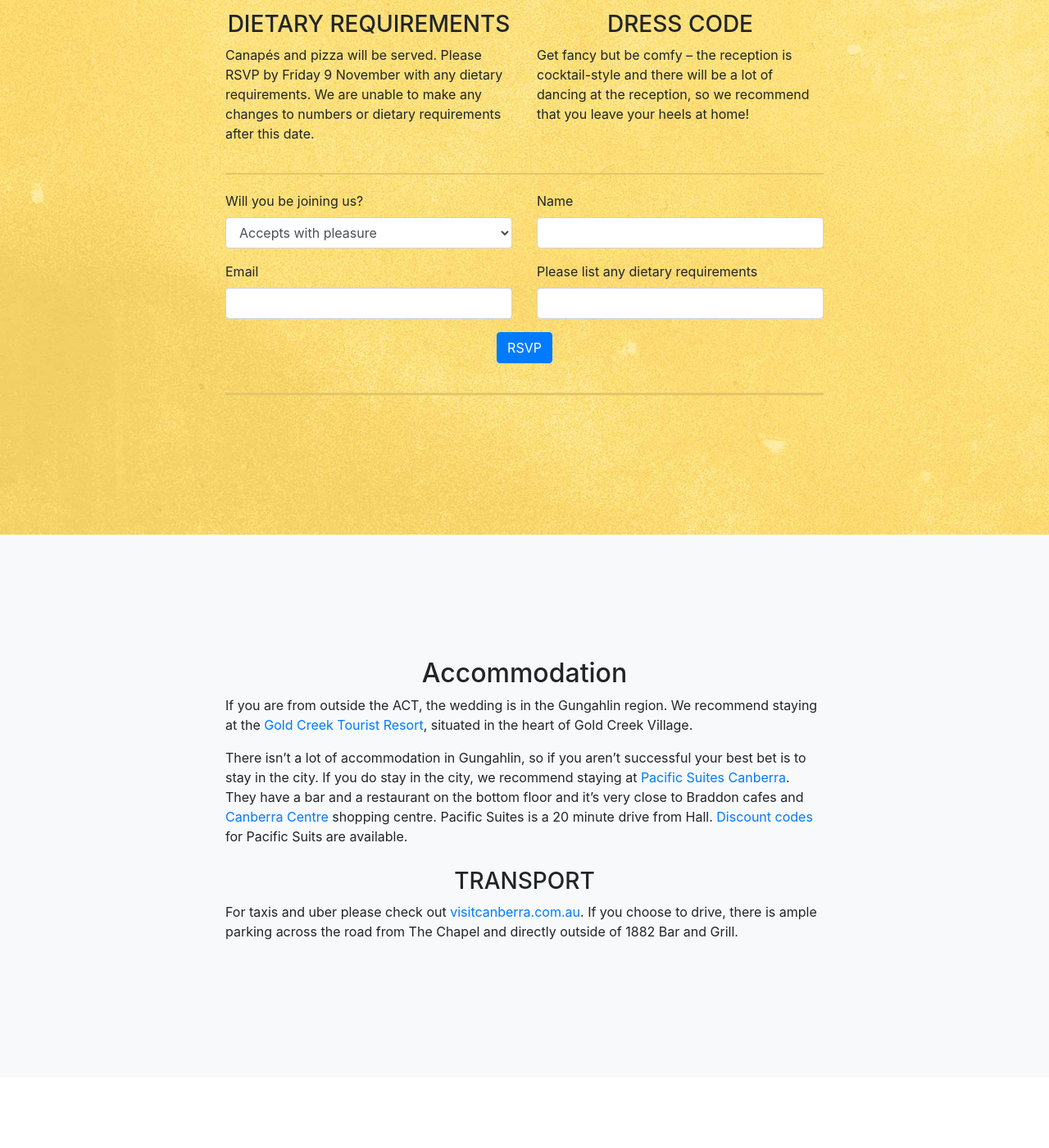
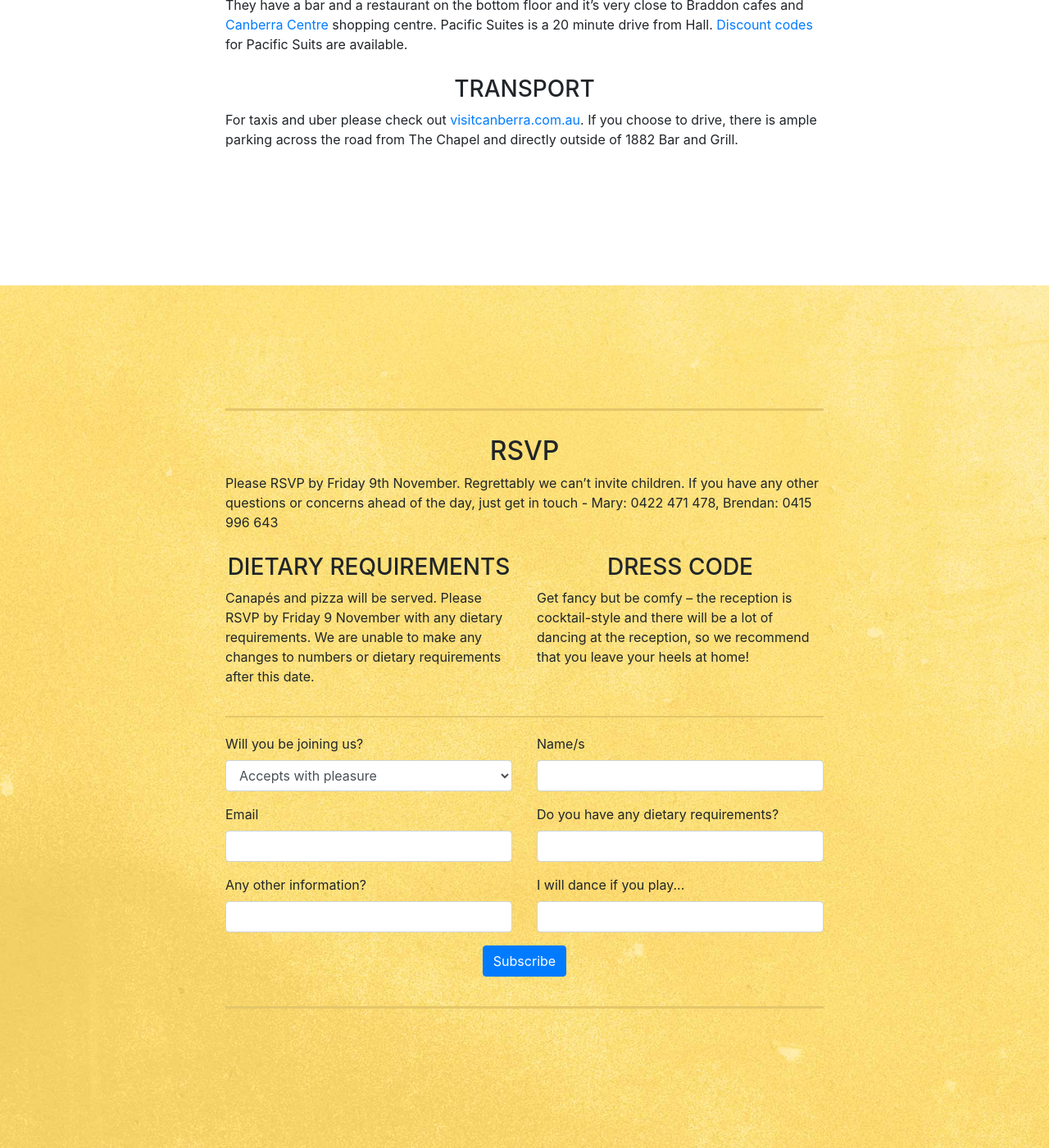
Before and after one commit to cohengum/maryandbrendan, a website with bundled scripts: page index.html in a window 1280 px wide. Shown: the part 1841-3241 px from the top of the page at 82% size. Built offline with nearby package versions, Linux system fonts and the light colour scheme.

Commit message:
Mary changes

```diff
--- a/index.html
+++ b/index.html
@@ -55,25 +55,7 @@
         <p class="lead">Are getting married!</p>
       </div>
     </header>
-<!--
-    <section id="about">
-      <div class="container">
-        <div class="row">
-          <div class="col-lg-8 mx-auto">
-            <h2 class="text-center">Welcome</h2>
 
-            <div class="row">
-              <div class="col-md-4"><img src="images/maryandbrendan.png" class="img-fluid"/></div>
-                <div class="col-md-8"><p>Mary and Brendan met online (which is place for people with a weak pick-up game to meet). </p><p>After some phone heckling, Mary took Brendan to Ethiopia Down Under, where they serve delicious food that you eat with your hands. Brendan, while mortified that different foods on his plate were touching, was impressed that Mary was so chummy with the restaurant owner. He knew then she was pretty cool and took her to drink bogan wine (house wine with ice in it).  </p><p>They lived happily ever after.</p></div>
-
-              </div>
-
-
-          </div>
-        </div>
-      </div>
-    </section>
--->
     <section id="when-where" class="bg-light">
       <div class="container">
         <div class="row">
@@ -112,7 +94,7 @@
           </div>
 
                                       <p class="text-center" style="width: 85%; margin: 0 auto">
-Masters of Ceremonies Rebecca Flanigan and Alfred Thompson will keep you entertained and let you know what’s happening when!
+Masters of Ceremonies Rebecca Flanigan and Alfred Thompson will keep you entertained and let you know what’s happening and when.
 
 If you have any questions on the day, feel free to speak to them (they will introduce themselves). </p>
 
@@ -120,85 +102,8 @@ If you have any questions on the day, feel free to speak to them (they will intr
       </div>
     </section>
 
-    <section id="rsvp">
-      <div class="container">
-        <div class="row">
-          <div class="col-lg-8 mx-auto ">
-            <h2 class="text-center rsvp-title">RSVP</h2>
-              <p>Please RSVP by Friday 9th November. Regrettably we can’t invite children. Friends with tiny children – we completely understand that your child is dependent on you, please feel free to bring them along. If you have any other questions or concerns ahead of the day, just get in touch - Mary: 0422 471 478,  Brendan: 0415 996 643</p>
 
-              <div class="row">
-              <div class="col-md-6"><h3 class="text-center">Dietary requirements</h3>
-                  <p>Canapés and pizza will be served. Please RSVP by Friday 9 November with any dietary requirements. We are unable to make any changes to numbers or dietary requirements after this date.</p>
-
-                  </div>
-              <div class="col-md-6"><h3 class="text-center">Dress code</h3><p>Get fancy but be comfy – the reception is cocktail-style and there will be a lot of dancing at the reception, so we recommend that you leave your heels at home!</p></div>
-              </div>
-
-
-
-
-
-
-              <form id="subForm" class="js-cm-form rsvp-form" action="https://www.createsend.com/t/subscribeerror?description=" method="post" data-id="A61C50BEC994754B1D79C5819EC1255CED1360B2810EC0D6042C18D47D7AD2AC9EBD6AA05ADEFF7AD9AB5CA04B0F64FAED5DCA0E4F687FF76D4A7B6416305E81">
-
-                  <div class="row">
-                      <div class="col-md-6">
-                                                <p>
-    <label for="fieldjiellk">Will you be joining us?</label>
-    <br />
-    <select id="fieldjiellk" name="cm-fo-jiellk" class="form-control">
-        <option value="3207887">Accepts with pleasure</option>
-        <option value="3207888">Declines with regrets</option>
-    </select>
-</p>
-
-<p>
-    <label for="fieldEmail">Email</label>
-    <br />
-    <input id="fieldEmail" name="cm-wlrhkj-wlrhkj" type="email" class="js-cm-email-input form-control"
-    required />
-</p>
-
-
-                      </div>
-                      <div class="col-md-6">
-
-                                        <p>
-    <label for="fieldName">Name</label>
-    <br />
-    <input id="fieldName" name="cm-name" type="text" class="form-control"/>
-</p>
-<p>
-    <label for="fieldjielru">Please list any dietary requirements</label>
-    <br />
-    <input id="fieldjielru" name="cm-f-jielru" type="text" class="form-control"/>
-</p>
-
-                      </div>
-
-
-
-
-                      </div>
-                                        <div class="row"><div class="col-12 text-center">
-                                            <p class="">
-    <button class="js-cm-submit-button btn btn-primary rsvp-button" type="submit">RSVP</button>
-</p>
-                  </div></div>
-</form>
-<script type="text/javascript" src="https://js.createsend1.com/javascript/copypastesubscribeformlogic.js"></script>
-
-          </div>
-        </div>
-      </div>
-    </section>
-
-
-
-
-
-            <section id="accommodation" class="bg-light">
+            <section id="accommodation">
       <div class="container">
         <div class="row">
           <div class="col-lg-8 mx-auto">
@@ -206,7 +111,7 @@ If you have any questions on the day, feel free to speak to them (they will intr
 
 
 
-             <p>If you are from outside the ACT, the wedding is in the Gungahlin region.
+             <p>If you are from outside the ACT, or Southside (heheheh), the wedding is in the Gungahlin region.
 
 We recommend staying at the <a href="https://www.gctr.com.au/index-1.php" target="_blank">Gold Creek Tourist Resort</a>, situated in the heart of Gold Creek Village.
 </p>
@@ -252,6 +157,106 @@ We recommend staying at the <a href="https://www.gctr.com.au/index-1.php" target
     </section>
 
 
+
+
+    <section id="rsvp">
+      <div class="container">
+        <div class="row">
+          <div class="col-lg-8 mx-auto ">
+            <h2 class="text-center rsvp-title">RSVP</h2>
+              <p>Please RSVP by Friday 9th November. Regrettably we can’t invite children. If you have any other questions or concerns ahead of the day, just get in touch - Mary: 0422 471 478,  Brendan: 0415 996 643</p>
+
+              <div class="row">
+              <div class="col-md-6"><h3 class="text-center">Dietary requirements</h3>
+                  <p>Canapés and pizza will be served. Please RSVP by Friday 9 November with any dietary requirements. We are unable to make any changes to numbers or dietary requirements after this date.</p>
+
+                  </div>
+              <div class="col-md-6"><h3 class="text-center">Dress code</h3><p>Get fancy but be comfy – the reception is cocktail-style and there will be a lot of dancing at the reception, so we recommend that you leave your heels at home!</p></div>
+              </div>
+
+
+
+
+
+
+
+
+
+<form id="subForm" class="js-cm-form rsvp-form" action="https://www.createsend.com/t/subscribeerror?description=" method="post" data-id="A61C50BEC994754B1D79C5819EC1255CED1360B2810EC0D6042C18D47D7AD2AC9EBD6AA05ADEFF7AD9AB5CA04B0F64FAED5DCA0E4F687FF76D4A7B6416305E81">
+
+                  <div class="row">
+                      <div class="col-md-6">
+<p>
+    <label for="fieldjiellk">Will you be joining us?</label>
+    <br />
+    <select id="fieldjiellk" name="cm-fo-jiellk" class="form-control">
+        <option value="3207887">Accepts with pleasure</option>
+        <option value="3207888">Declines with regrets</option>
+    </select>
+</p>
+
+<p>
+    <label for="fieldEmail">Email</label>
+    <br />
+    <input id="fieldEmail" name="cm-wlrhkj-wlrhkj" type="email" class="js-cm-email-input form-control"
+    required />
+</p>
+
+<p>
+    <label for="fieldjihuuhy">Any other information?</label>
+    <br />
+    <input id="fieldjihuuhy" name="cm-f-jihuuhy" type="text" class="form-control"/>
+</p>
+
+</div>
+
+<div class="col-md-6">
+<p>
+    <label for="fieldName">Name/s</label>
+    <br />
+    <input id="fieldName" name="cm-name" type="text" class="form-control"/>
+</p>
+
+<p>
+    <label for="fieldjielru">Do you have any dietary requirements?</label>
+    <br />
+    <input id="fieldjielru" name="cm-f-jielru" type="text" class="form-control"/>
+</p>
+
+<p>
+    <label for="fieldjihuuhr">I will dance if you play...</label>
+    <br />
+    <input id="fieldjihuuhr" name="cm-f-jihuuhr" type="text" class="form-control"/>
+</p>
+
+</div>
+
+</div>
+
+
+
+
+
+<div class="row">
+
+<div class="col-md-12 text-center">
+
+<p>
+    <button class="js-cm-submit-button btn btn-primary rsvp-button" type="submit" >Subscribe</button>
+</p>
+</form>
+<script type="text/javascript" src="https://js.createsend1.com/javascript/copypastesubscribeformlogic.js"></script>
+
+</div>
+</div>
+
+          </div>
+        </div>
+      </div>
+    </section>
+
+
+
            <section id="photos" >
       <div class="container">
         <div class="row">
@@ -283,14 +288,14 @@ We recommend staying at the <a href="https://www.gctr.com.au/index-1.php" target
       <p>We’d really appreciate if you could upload your photos to our account on <a href="https://wedbox.com/" target="_blank">Wedbox</a>.</p>
 <p>
 <strong>Once you download the app:</strong>
-<ol><li>sign into our account here</li>
+<ol><li>sign into our account <a href="https://b359m.app.goo.gl/q5dnPAH1JUL2vVo16" target="_blank">here</a></li>
 <li>type in our wedding ID ‘<strong>29PDM8</strong>’</li>
 <li>upload your photo</li>
 <li>apply some fun filters and save it! </li>
 </ol>
 </p>
             <p>
-In one swoop Brendan and I can download all the photos from our day.
+Then we can download all the photos from our day.
 </p>
 
 
```
